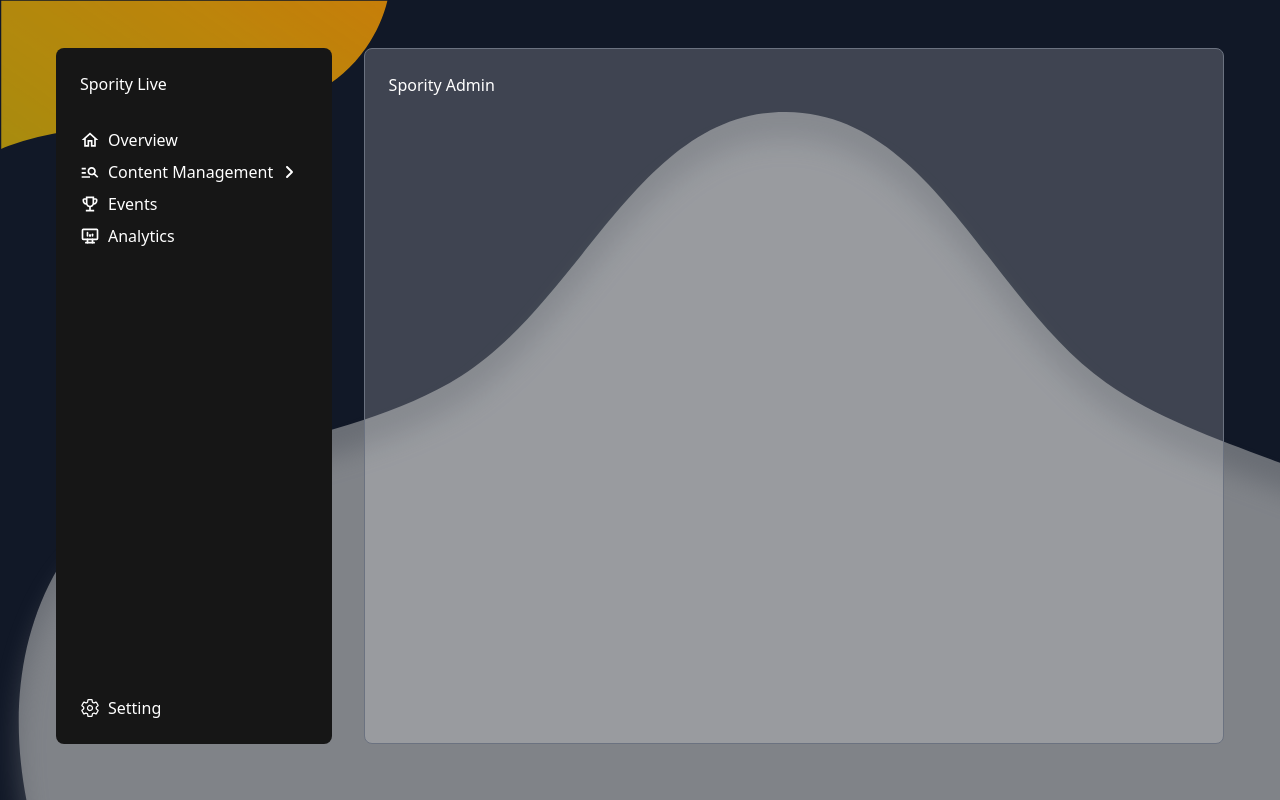
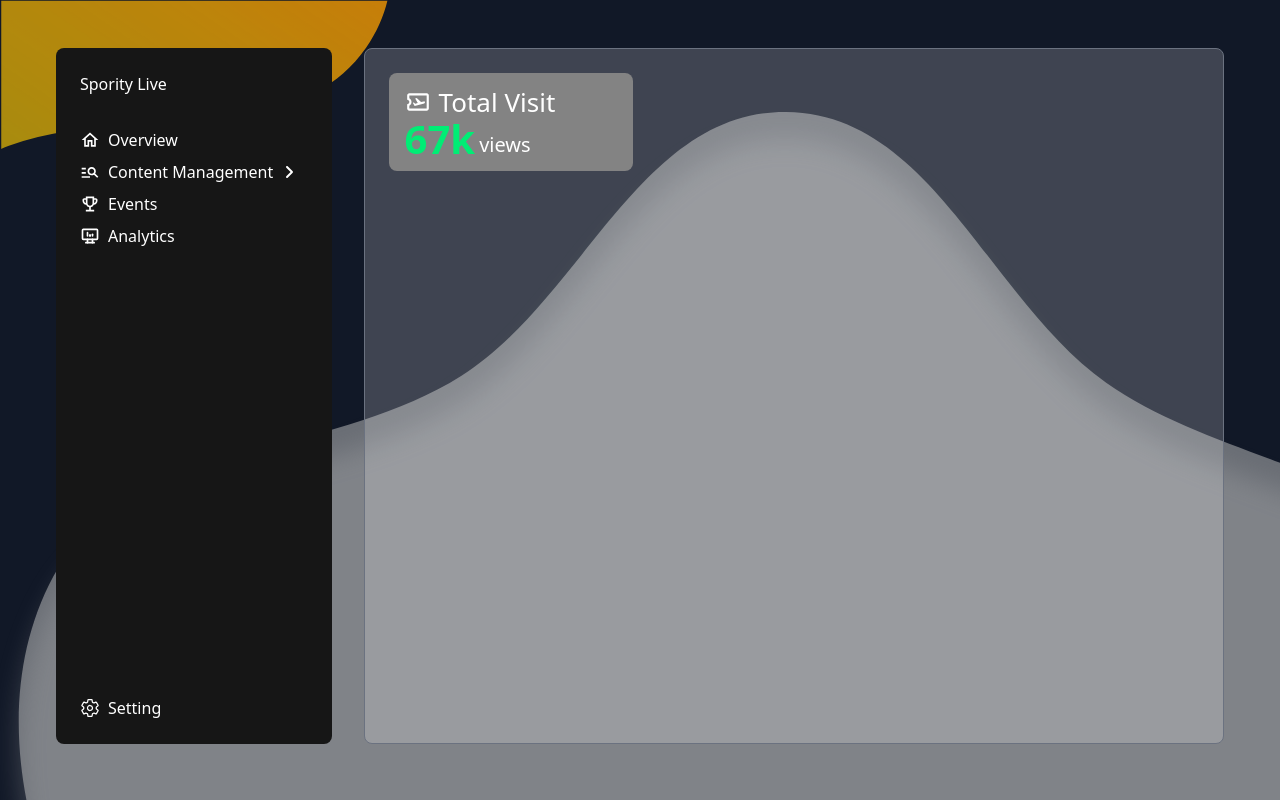
Before and after one commit to mhmAdmin1122/spority, a Next.js app: page /admin in a window 1280 px wide. Built offline with nearby package versions, Linux system fonts and the light colour scheme.

Commit message:
gross card created

```diff
--- /dev/null
+++ b/pages/admin/components/Grossviewcard.tsx
@@ -0,0 +1,19 @@
+import React from "react";
+import { MdOutlineAirplaneTicket } from "react-icons/md";
+
+const Grossviewcard = () => {
+  return (
+    <div className="flex flex-col gap-3 px-4 pt-4 pb-5 bg-[#838383] w-[244px] rounded-lg leading-3">
+      <div className="flex items-center gap-2 text-[26px]">
+        <MdOutlineAirplaneTicket />
+        <h3 className="">Total Visit</h3>
+      </div>
+      <div className="flex items-center gap-1">
+        <b className="text-[#00ED75] text-[40px]">67k</b>
+        <p className="text-white text-[20px] pt-[12px]">views</p>
+      </div>
+    </div>
+  );
+};
+
+export default Grossviewcard;
--- a/pages/admin/index.tsx
+++ b/pages/admin/index.tsx
@@ -1,6 +1,7 @@
 import Head from "next/head";
 import React from "react";
 import Layout from "./components/Layout";
+import Grossviewcard from "./components/Grossviewcard";
 
 const AdminHome = () => {
   return (
@@ -9,7 +10,9 @@ const AdminHome = () => {
         <title>Spority - Admin Home</title>
       </Head>
       <Layout>
-        <div className="">Spority Admin</div>
+        <div className="">
+          <Grossviewcard />
+        </div>
       </Layout>
     </div>
   );
```
